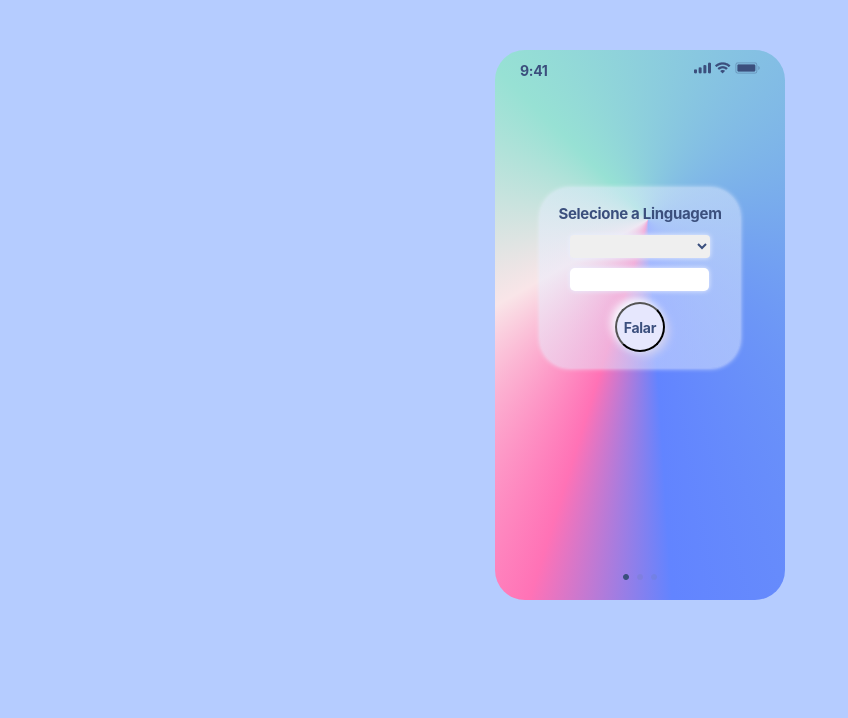
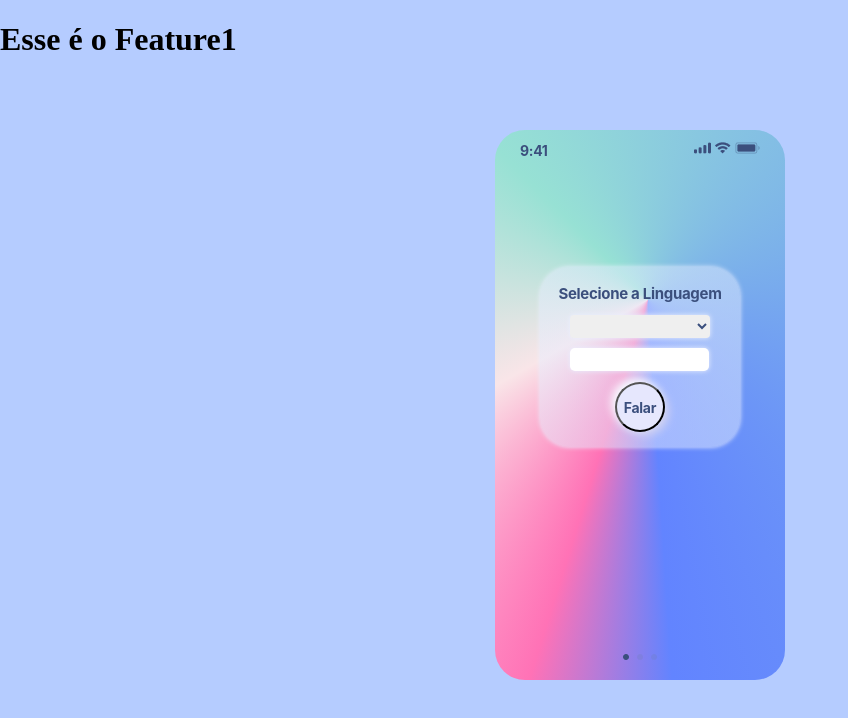
Before and after one commit to alex-candido/text-to-voice, a plain HTML site: page index.html in a window 1280 px wide. Shown: the whole page, without its empty margins (0-848 px from the left). Drawn offline with Linux system fonts and the light colour scheme; a web font is replaced by a local one.

Commit message:
h1 da Feature1

```diff
--- a/index.html
+++ b/index.html
@@ -8,6 +8,7 @@
   <link href="//db.onlinewebfonts.com/c/0b51833ff62e4af8acb5fd3e2bf59e97?family=SF+Pro+Display" rel="stylesheet" type="text/css"/>
   <title>Landing Page Calculator</title>
 </head>
+<h1>Esse é o Feature1</h1>
 <body>
   <section class="container">
   <section class="display">
```
